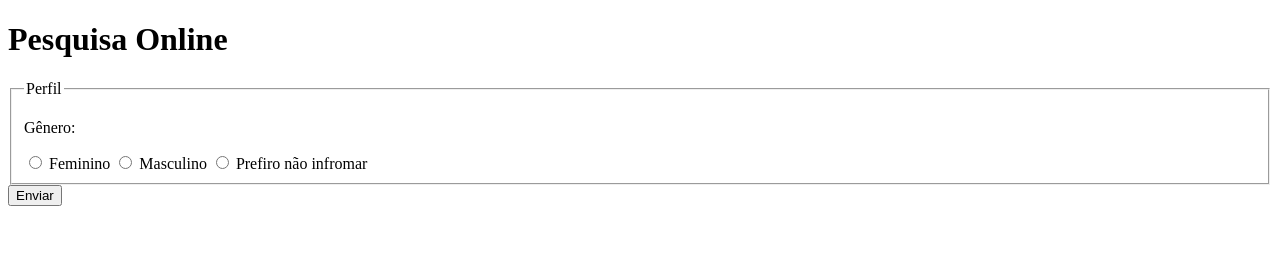
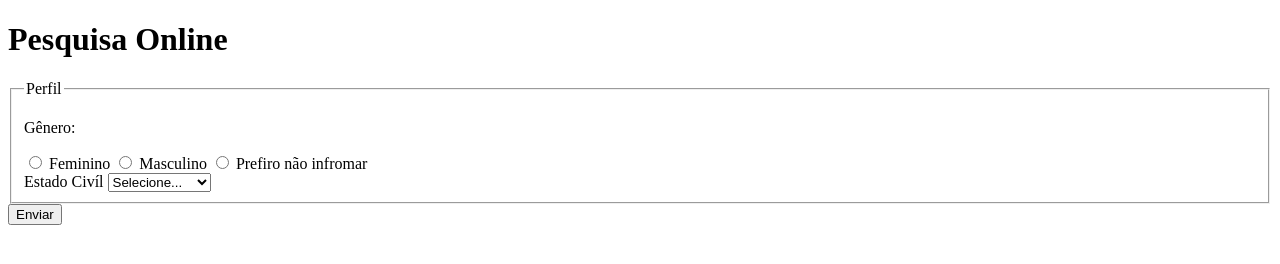
Before and after one commit to RenataCV/pesquisa-culturama, a plain HTML site: page index.html in a window 1280 px wide. Drawn offline with Linux system fonts and the light colour scheme.

Commit message:
Adiciona opcoes de estado civil

```diff
--- a/index.html
+++ b/index.html
@@ -45,6 +45,20 @@
 
                 <input type="radio" name="userGender" value="notInformed">
                 <label for="userGender">Prefiro não infromar</label>
+
+                <br>
+
+                <label for="maritalStatus">Estado Civíl</label>
+                <select name="maritalStatus" id="">
+                    <option value="notInformed">Selecione...</option>
+                    <option value="Casado">Casado</option>
+                    <option value="Solteiro">Solteiro</option>
+                    <option value="Divorciado">Divorciado</option>
+                    <option value="União estável">União estável</option>
+                </select>
+
+
+
             </fieldset>
 
             <button type="submit">Enviar</button>
```
